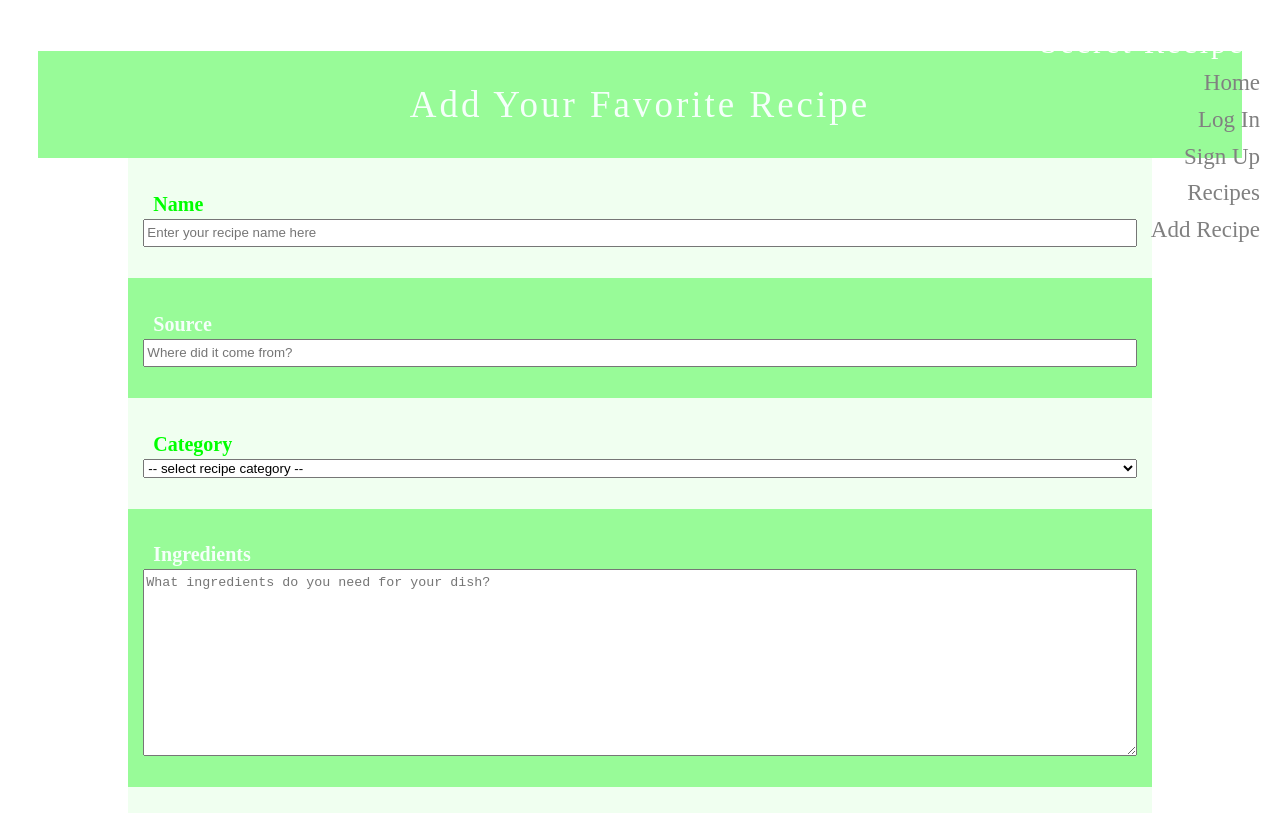
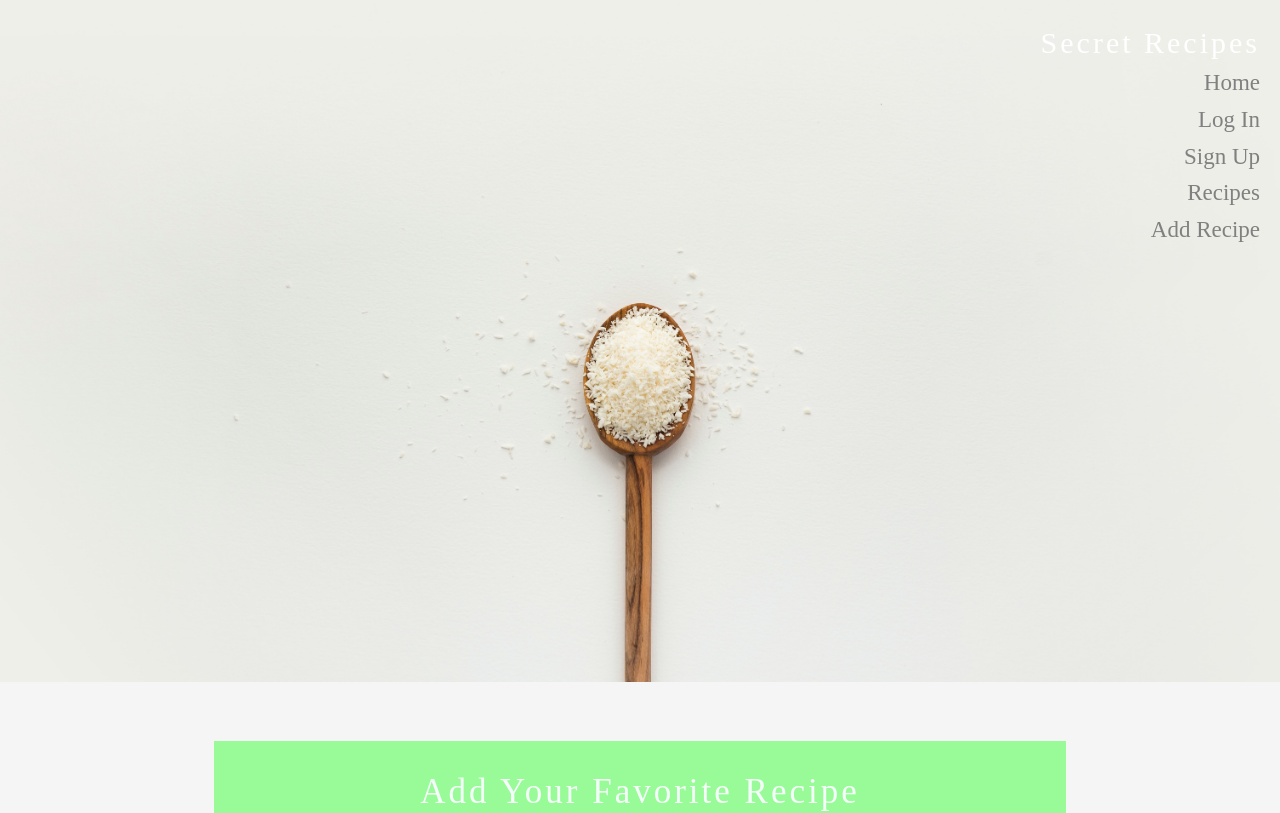
Before and after one commit to slothwithannuzzi/PTCT-SECRET-RECIPES-5-frontend, a React (Create React App) app in the folder secret_recipes/: page /add in a window 1280 px wide. Shown: the top 813 px of the page. Built offline with nearby package versions, Linux system fonts and the light colour scheme; no server answers.

Commit message:
disabled class styling to submit button, media breakpoints, added header image

```diff
--- a/secret_recipes/src/Components/RecipeForm.js
+++ b/secret_recipes/src/Components/RecipeForm.js
@@ -3,6 +3,8 @@ import axios from "axios";
 import * as yup from "yup";
 import schema from "../validation/recipeFormSchema";
 import styled from "styled-components";
+//header img
+import Recipes from "./Recipes-two.jpg";
 
 //Initial form state
 const initialFormValues = {
@@ -27,14 +29,23 @@ const initialDisabled = true;
 
 // ***********STYLED COMPONENTS*********
 // ***********STYLED COMPONENTS*********
-const FormSection = styled.section`
+const FormDiv = styled.div`
+  background-color: #f5f5f5;
+  img {
+    width: 100%;
+  }
+
   h2 {
     background-color: #98fb98;
     color: #f5fffa;
     padding: 2%;
-    font-size: 3.7rem;
-    width: 90%;
+    font-size: 3.5rem;
+    width: 80%;
     margin: 0 auto;
+
+    @media (min-width: 1000px) {
+      width: 800px;
+    }
   }
 `;
 
@@ -49,6 +60,10 @@ const FormInputsDiv = styled.div`
   display: flex;
   flex-direction: column;
   border: 1 px solid orange;
+
+  @media (min-width: 1000px) {
+    width: 800px;
+  }
 
   .input-div {
     display: flex;
@@ -68,7 +83,7 @@ const FormInputsDiv = styled.div`
   }
 
   .error-div {
-    color: red;
+    color: #dc143c;
     font-weight: bold;
   }
 
@@ -91,6 +106,17 @@ const FormInputsDiv = styled.div`
     font-weight: bold;
     background-color: #98fb98;
     color: #f5fffa;
+    &:disabled {
+      background-color: lightgray;
+    }
+    &:enabled {
+      cursor: pointer;
+      &:hover {
+        background-color: #00ff00;
+        transition: all 0.3s ease-in-out;
+      }
+      transition: all 0.3s ease-in-out;
+    }
   }
 `;
 
@@ -114,6 +140,7 @@ export default function RecipeForm() {
         setFormErrors({ ...formErrors, [name]: err.errors[0] });
       });
   };
+
   //change handler
   const onChange = (evt) => {
     const { name, value } = evt.target;
@@ -153,7 +180,10 @@ export default function RecipeForm() {
   }, [formValues]);
 
   return (
-    <FormSection className="form-container">
+    <FormDiv className="form-container">
+      <img className="homeImage" src={Recipes} alt="fancy-food" />
+
+      <section className="recipe-form-section">
         <h2>Add Your Favorite Recipe</h2>
 
         <StyledForm onSubmit={onSubmit}>
@@ -245,6 +275,7 @@ export default function RecipeForm() {
             <button disabled={disabled}>Submit Recipe</button>
           </FormInputsDiv>
         </StyledForm>
-    </FormSection>
+      </section>
+    </FormDiv>
   );
 }
```
Lines whose indentation alone changed are shown as unchanged.
